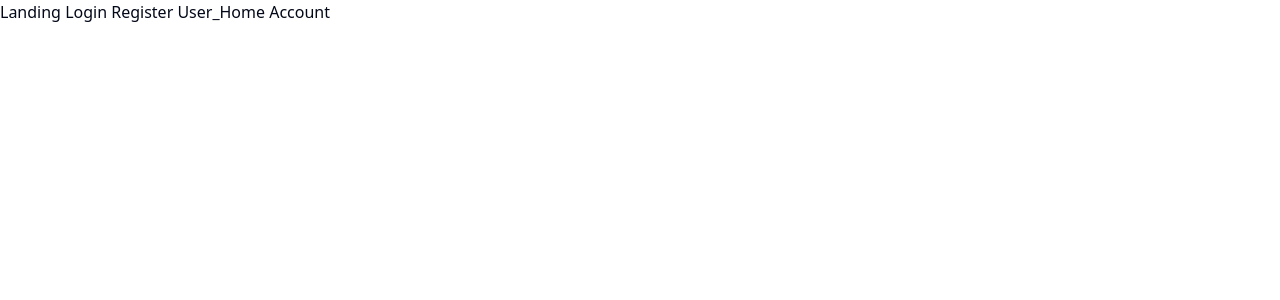
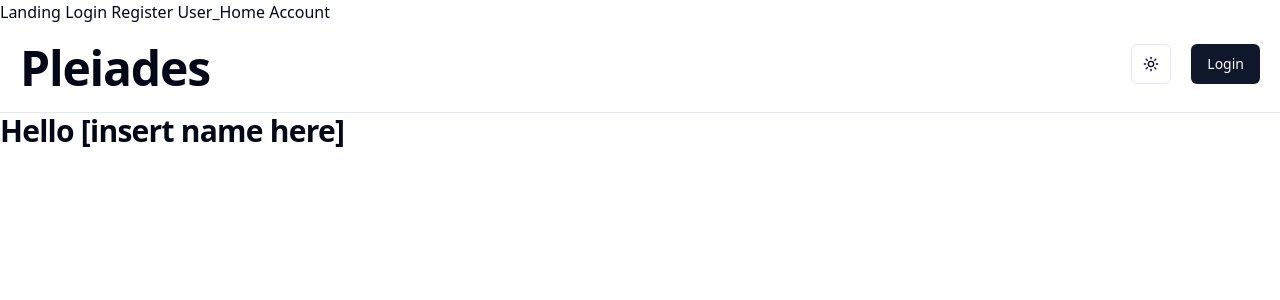
Before and after one commit to kimjammer/Pleiades, a SvelteKit app in the folder frontend/: page /account in a window 1280 px wide. Shown: the top 300 px of the page. Built offline with nearby package versions, Linux system fonts and the light colour scheme; no server answers.

Commit message:
account page

```diff
--- a/frontend/src/lib/components/PleiadesNav.svelte
+++ b/frontend/src/lib/components/PleiadesNav.svelte
@@ -44,6 +44,10 @@
         goto("/account")
     }
 
+    function home() {
+        goto("/home")
+    }
+
     onMount(async () => {
         await verifySession()
     })
@@ -69,6 +73,7 @@
         </Button>
         {#if loggedIn}
             <Button onclick={account}>Account</Button>
+            <Button onclick={home}>Home</Button>
             <Button onclick={logout}>Logout</Button>
         {:else}
             <Button onclick={login}>Login</Button>
--- a/frontend/src/routes/account/+page.svelte
+++ b/frontend/src/routes/account/+page.svelte
@@ -3,7 +3,28 @@
     import { Button } from "$lib/components/ui/button/index"
     import { PUBLIC_API_HOST } from "$env/static/public"
     import { goto } from "$app/navigation"
+    import { onMount } from "svelte"
+    import PleiadesNav from "$lib/components/PleiadesNav.svelte";
+
 
     //TODO: create image upload capabilities with file checking
 
+
+    onMount(async () => {
+        await getInfo()
+    })
+
+    async function getInfo() {
+        //TODO implement getting the name and other relevant details
+    }
+
 </script>
+
+<PleiadesNav></PleiadesNav>
+<div>
+    <h2
+            class="scroll-m-20 pb-2 text-3xl font-semibold tracking-tight transition-colors first:mt-0"
+    >
+        Hello [insert name here]
+    </h2>
+</div>
```
